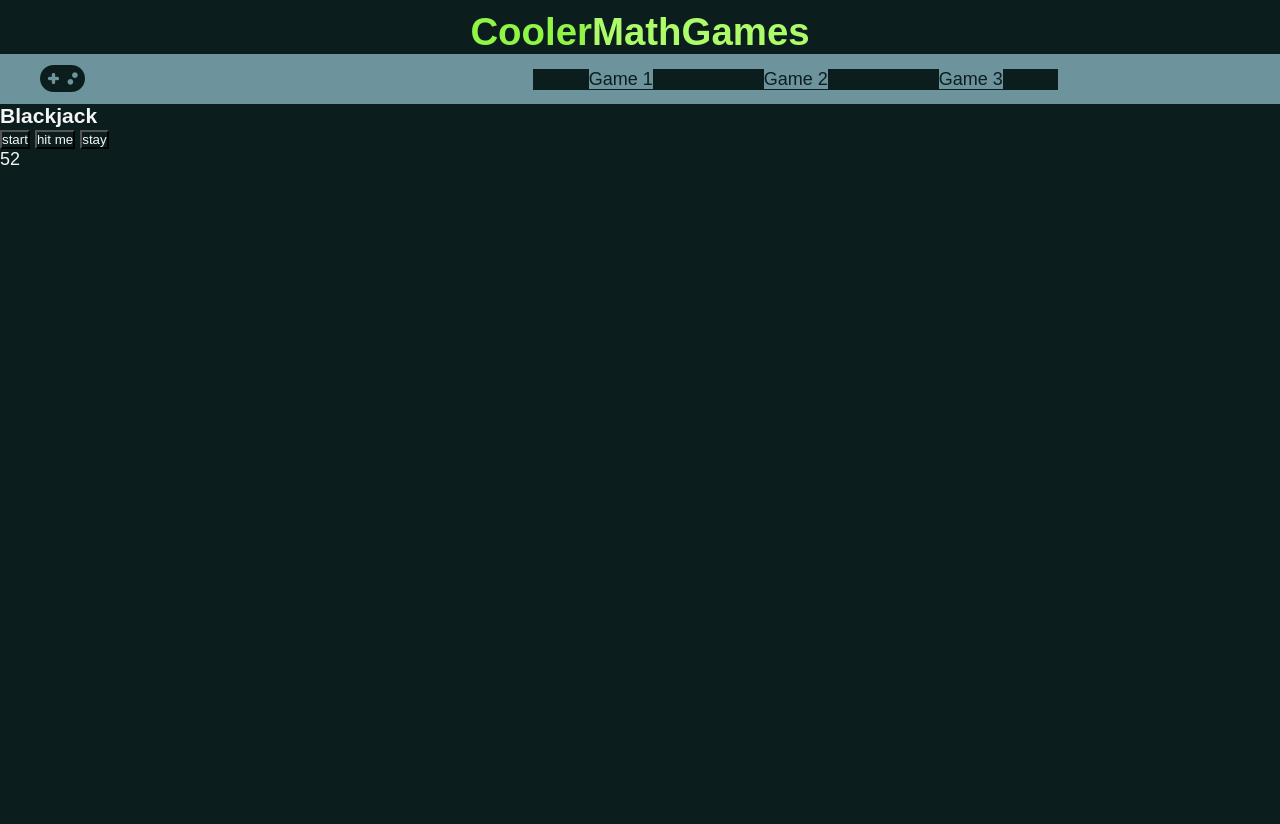
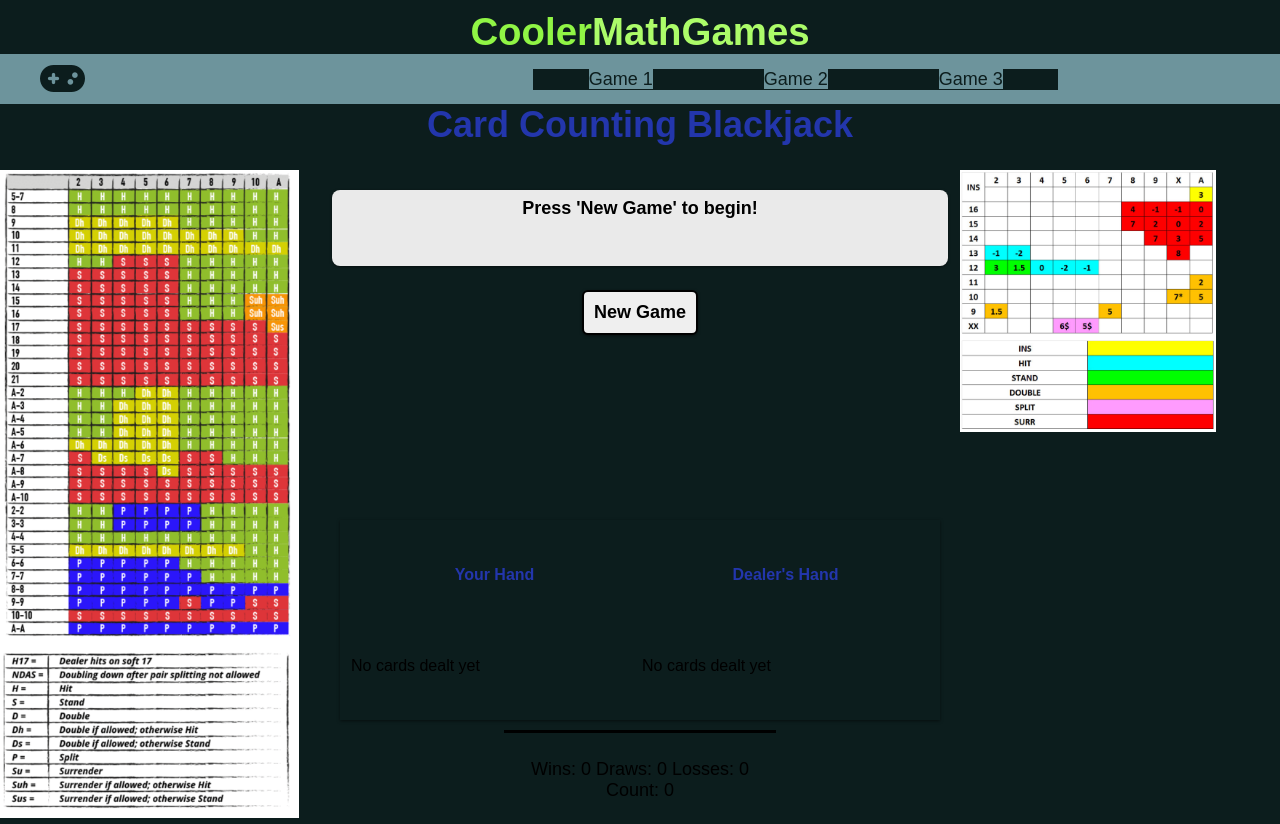
Before and after one commit to nattobiason/OOAD_FinalProject, a website: page web_interface/Games/Blackjack/blackjack.html in a window 1280 px wide. Before the commit the page ends 800 px from the top, so only its background shows below. Drawn offline with nearby package versions, Linux system fonts and the light colour scheme; files that its build step writes are made by us from their sources; files whose address does not match are found by name; a web font is replaced by a local one.

Commit message:
Add files via upload

```diff
--- a/web_interface/Games/Blackjack/blackjack.html
+++ b/web_interface/Games/Blackjack/blackjack.html
@@ -27,30 +27,13 @@
     <div class="container">
         <div id="navbar"></div>
     </div>
-
-    <div class="game">
-        <div class="game">
-               <h3>Blackjack</h3>
-
-       <div class="game-body">
-              <div class="game-options">
-               <input type="button" id="btnStart" class="btn" value="start" onclick="startblackjack()">
-               <input type="button" class="btn" value="hit me" onclick="hitMe()">
-               <input type="button" class="btn" value="stay" onclick="stay()">
-               </div>
-
-                   <div class="status" id="status"></div>
-
-               <div id="deck" class="deck">
-                   <div id="deckcount">52</div>
-               </div>
-
-               <div id="players" class="players">
-               </div>
-
-               <div class="clear"></div>
-       </div>
-   </div>
+        <iframe src="../finishedBlack/Black_Jack_final.html" title="black jack"
+            frameborder="0"
+            marginheight="0"
+            marginwidth="0"
+            width="100%"
+            height="100%"
+            scrolling="auto">></iframe>
 
 
 </body>
--- a/web_interface/Games/Blackjack/blackjackstyle.css
+++ b/web_interface/Games/Blackjack/blackjackstyle.css
@@ -3,6 +3,15 @@
     font-family: Arial, sans-serif;
     font-size: 18px;
 
+}
+iframe
+{
+ display: block;
+ width: 100%;
+ height: 90vh;
+ border: none;
+ overflow-y: auto;
+ overflow-x: hidden;
 }
 
 h1{
@@ -26,6 +35,7 @@
 {
     color: #2336ac;
 }
+
 
 div.buttonbox
 {
```
